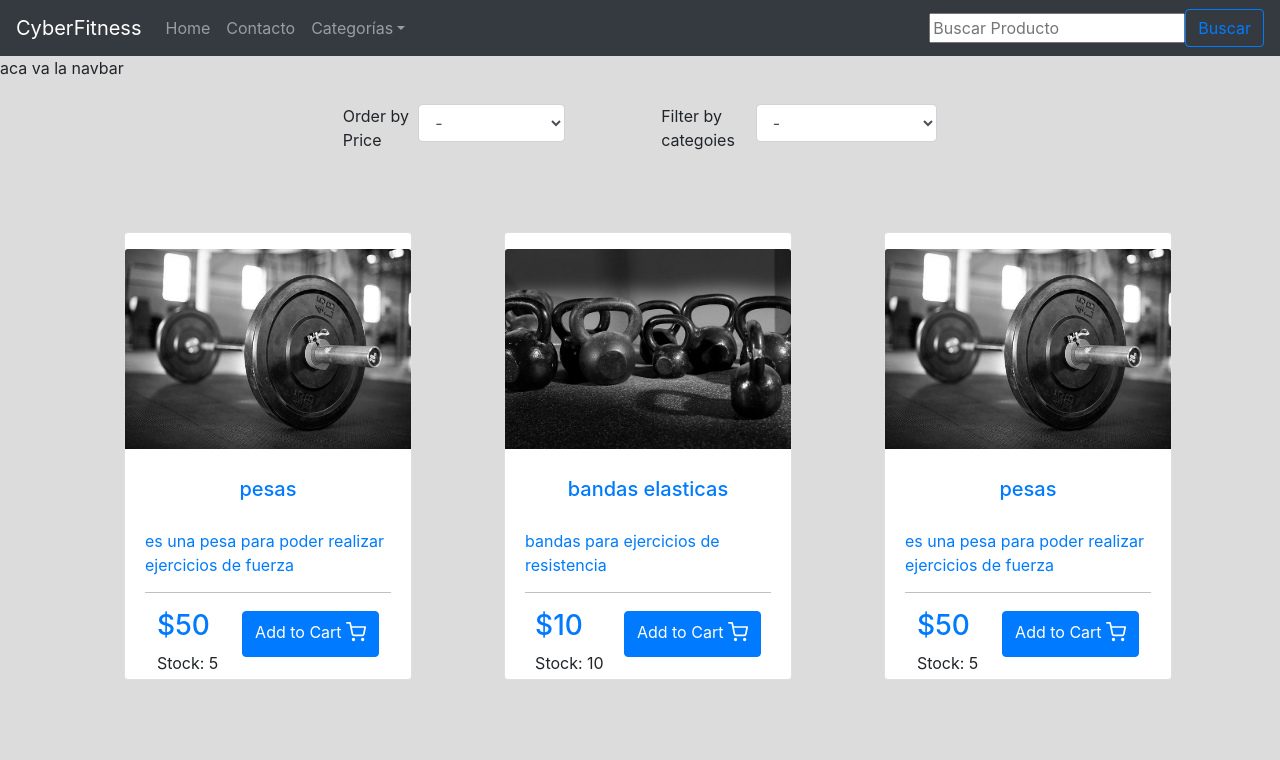
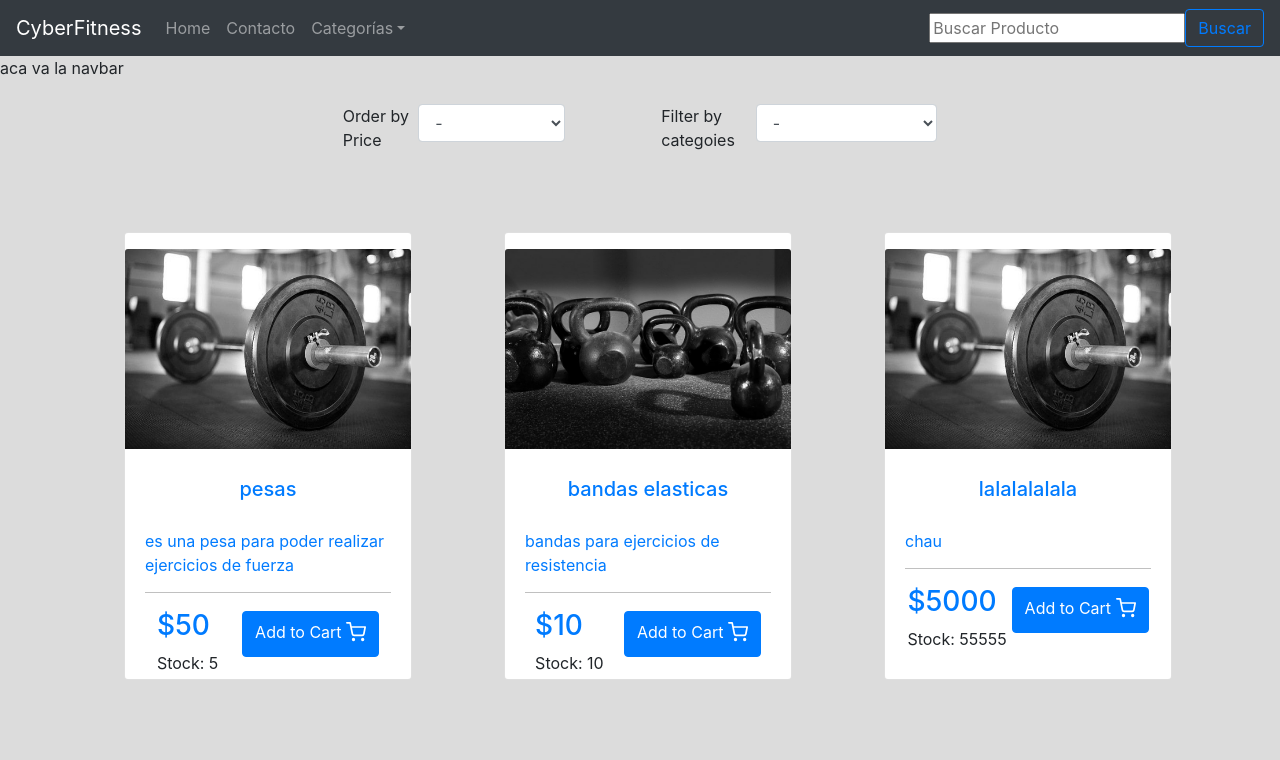
Before and after one commit to BryanCPineda/Ecommerce-ft05-Group3, a React (Create React App) app in the folder client/: page / in a window 1280 px wide. Shown: the top 760 px of the page. Built offline with nearby package versions, Linux system fonts and the light colour scheme.

Commit message:
modificaciones

```diff
--- a/client/src/components/Product.jsx
+++ b/client/src/components/Product.jsx
@@ -1,5 +1,5 @@
 import React from "react";
-import { propTypes } from "react-bootstrap/esm/Image";
+import { useState,useEffect } from "react";
 import data from "../data"
 import "../components/Product.css";
 
@@ -10,7 +10,15 @@ export default function Product(props){
     // console.log(props.match.params.id)
     console.log(mapeo)
 
+    const [product,setProduct]=useState({});
+    function mostrarProducto(prod){
 
+    }
+    useEffect(() => {
+
+    mostrarProducto()
+
+      });
     return(
          <div>
 {/*
--- a/client/src/components/ProductCard.jsx
+++ b/client/src/components/ProductCard.jsx
@@ -15,6 +15,7 @@ function ProductCard({ name, description, price, stock, image, id }) {
         </div>
         <Card.Body>
           <Link to={`/product/${id}`}>
+            {console.log(id)}
           <div className="d-flex justify-content-around mt-2 mb-3">
             <Card.Title>
               {name}
--- a/client/src/data.js
+++ b/client/src/data.js
@@ -19,11 +19,11 @@ const data = {
         image: "./images/imagen2.jpg",
       }, {
         id: 3,
-        name: "pesas",
-        category: "Force",
-        description: "es una pesa para poder realizar ejercicios de fuerza",
-        price: 50,
-        stock: 5,
+        name: "lalalalalala",
+        category: "hola",
+        description: "chau",
+        price: 5000,
+        stock: 55555,
         image: "./images/imagen1.jpg",
       },
       {
```
Also changed, not shown: client/src/App.js (+4 -3 lines).
